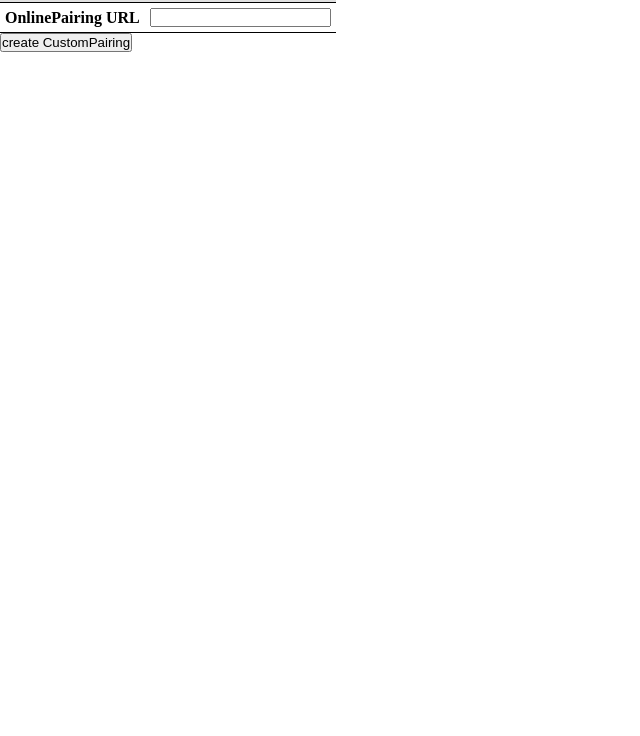
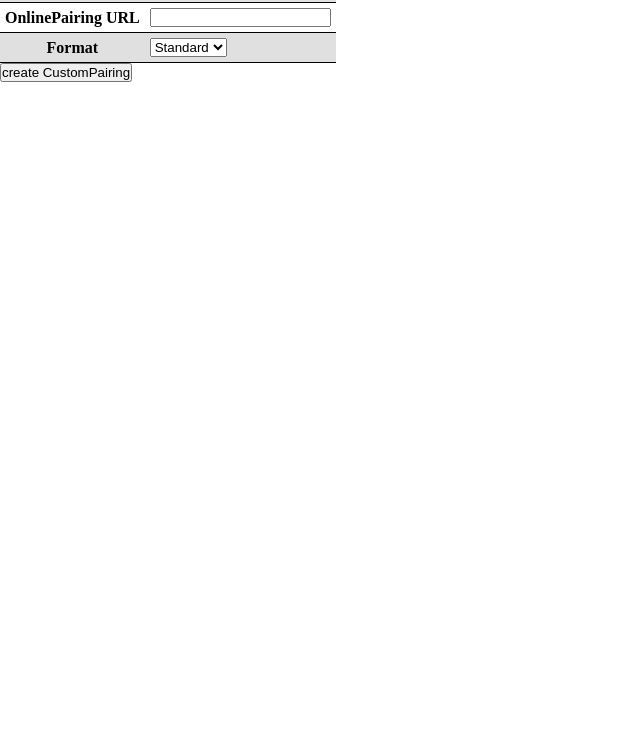
Before and after one commit to AtsushiM/mtg-deckdata, a website: page public/custom_pairing/index.html in a window 1280 px wide. Shown: the part 64-800 px from the top of the page, without its empty margins (0-640 px from the left). Drawn offline with Linux system fonts and the light colour scheme.

Commit message:
Web版調整

```diff
--- a/pebble/app.js
+++ b/pebble/app.js
@@ -187,7 +187,7 @@ function actionOnlinepairing(path) {
                 items,
                 i;
 
-            fetchData('usedeckhistroy?username=' + match.opponent.name, function(dataUseDecks) {
+            fetchData('usedeckhistroy?format=Legacy&username=' + match.opponent.name, function(dataUseDecks) {
                 var deckhistory = dataUseDecks.deckhistory;
 
                 items = [
--- a/public/custom_pairing/index.html
+++ b/public/custom_pairing/index.html
@@ -19,6 +19,16 @@
             <tr>
                 <th>OnlinePairing URL</th>
                 <td><input type="text" name="path" value="" /></td>
+            </tr>
+            <tr>
+                <th>Format</th>
+                <td>
+                    <select name="format">
+                        <option value="Standard">Standard</option>
+                        <option value="Modern">Modern</option>
+                        <option value="Legacy">Legacy</option>
+                    </select>
+                </td>
             </tr>
         </table>
         <p><input type="submit" value="create CustomPairing"></p>
--- a/public/custom_pairing/op.js
+++ b/public/custom_pairing/op.js
@@ -1,7 +1,7 @@
 !function(){
     var query = C.util.parseQueryString(document.location.search);
 
-    if (query.path && query.name) {
+    if (query.path && query.name && query.format) {
         query.name = query.name.replace('+', ' ');
         new C.Ajax({
             url: 'http://mtg-deckdata.herokuapp.com/onlinepairing?path=' + query.path,
@@ -33,7 +33,7 @@
             pairingBase = C.$('#pairing-base').html(),
             deckHistory = C.$('#deck-history').html(),
             history = new C.Ajax({
-                url: 'https://mtg-deckdata.herokuapp.com/usedeckhistroy?username=' + match.opponent.name,
+                url: 'https://mtg-deckdata.herokuapp.com/usedeckhistroy?username=' + match.opponent.name + '&format=' + query.format,
                 dataType: 'json',
                 oncomplete: function(data) {
                     console.log(data);
```
